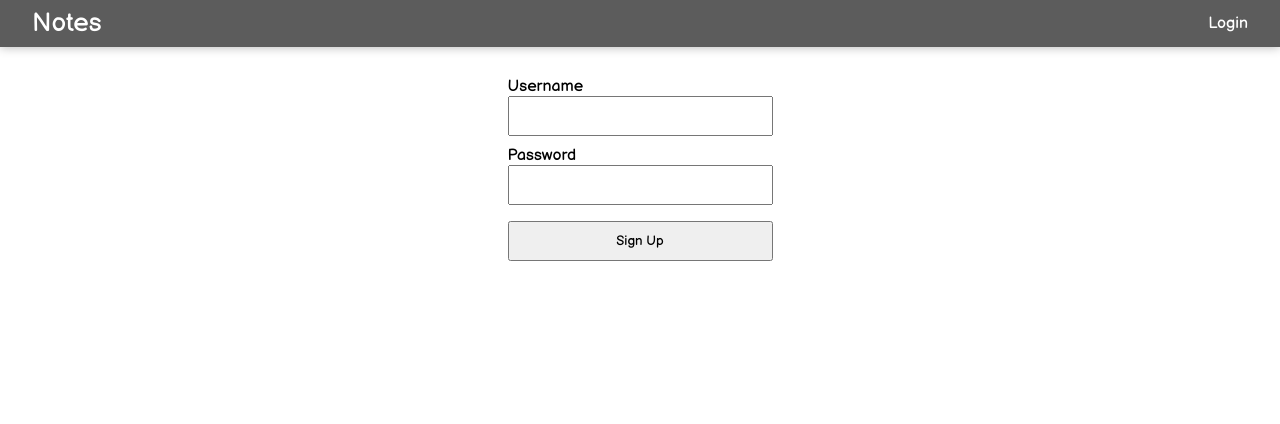
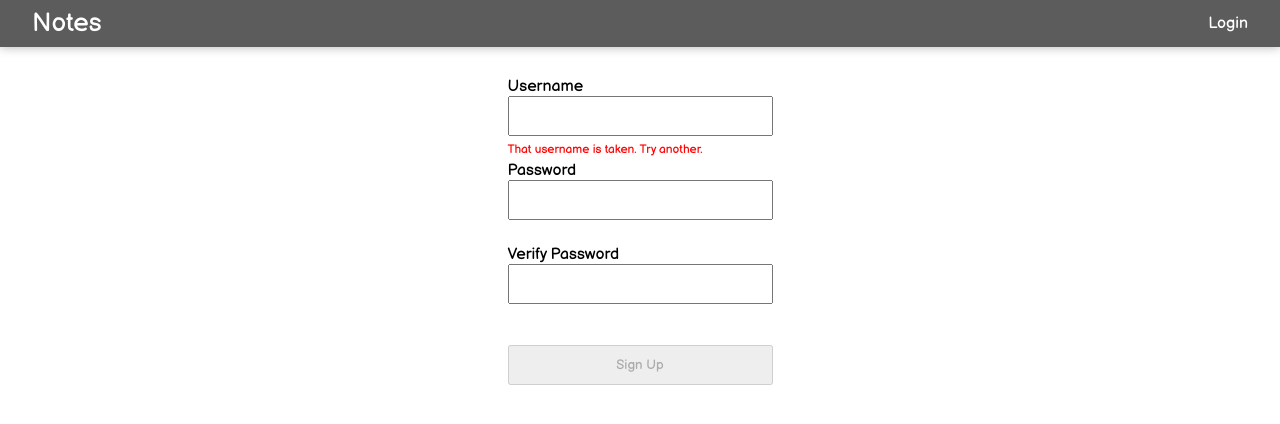
Before and after one commit to allisondev16/my-notes, a React (Create React App) app: page /signup in a window 1280 px wide. Shown: the top 424 px of the page. Built offline with nearby package versions, Linux system fonts and the light colour scheme.

Commit message:
Updated Sign Up functionality

```diff
--- a/package.json
+++ b/package.json
@@ -21,7 +21,7 @@
     "web-vitals": "^1.1.2"
   },
   "scripts": {
-    "start": "node backend/server.js",
+    "start": "react-scripts start",
     "build": "react-scripts build",
     "test": "react-scripts test",
     "eject": "react-scripts eject"
--- a/public/styles.css
+++ b/public/styles.css
@@ -4,10 +4,6 @@
     box-sizing: border-box;
     font-family: 'Balsamiq Sans', cursive;
     font-weight: 400;
-}
-
-body {
-
 }
 
 header {
@@ -68,13 +64,21 @@ form.login {
     width: 265px;
 }
 
+form.login label {
+    position: relative;
+}
+
+form.login p {
+    position: absolute;
+    bottom: -32px;
+    font-size: 12px;
+    color: red;
+}
+
 form.login input {
     padding: 10px;
     width: 265px;
-}
-
-form.login input[type="text"] {
-    margin-bottom: 10px;
+    margin-bottom: 25px;
 }
 
 form.login input[type="submit"] {
@@ -138,7 +142,7 @@ form.login input[type="submit"] {
     opacity: 1;
 }
 
-.note .deleteIcon:hover{
+.note .deleteIcon:hover {
     color: white;
     opacity: 1;
     background-color: red;
--- a/src/components/App.js
+++ b/src/components/App.js
@@ -19,21 +19,28 @@ function App() {
     async function fetchData() {
 
       if (username != null) {
+        // User is logged in
+
+        // get all the data in database
         const req = await axios.get('/user/notes');
 
-        const userNotes = req.data.find(user => user.username === username);
+        // filter the data by current user in the State Hook
+        const userNotes = req.data.find(userData => userData.username === username);
 
         if (userNotes) {
+          // If existing user, then get the user's existing data by State Hook
           setNotes(userNotes.notes);
           setIsloaded(true);
           console.log("user found: " + userNotes.username);
         } else {
-          console.log("user not found");
-          axios.post('user/notes', {
+          // If the user is not found in database, then create a user by post request
+          await axios.post('user/notes', {
             username: username
           });
+          setIsloaded(true);
         }
       } else if (username == null) {
+        // User is not logged in
         setNotes([{
           title: "Welcome to Notes by allison",
           content: "Start by creating notes and you can edit and delete.\nLog in to save your notes!"
@@ -85,10 +92,7 @@ function App() {
     setUser(username);
   }
 
-  //to be continued
-  async function signUp(username) {
-    const data = await axios.get('/user/notes');
-    console.log(data);
+  function signUp(username) {
     setUser(username);
   }
 
--- a/src/components/Signup.js
+++ b/src/components/Signup.js
@@ -1,28 +1,78 @@
-import React, { useState } from "react";
-import axios from "axios";
+import React, { useState, useEffect } from "react";
 import { useNavigate } from "react-router-dom";
+import axios from 'axios';
 
 function Signup(props) {
 
     const [credential, setCredential] = useState({
         username: "",
-        password: ""
+        password: "",
+        verifyPassword: ""
     });
+
+    const [disableSubmit, setDisableSubmit] = useState("yes");
+
+    const [isPasswordVerified, setPasswordVerified]= useState(false);
 
     const navigate = useNavigate();
 
+    useEffect(() => {
+
+        if (credential.password === credential.verifyPassword) {
+            setPasswordVerified(true);
+        } else {
+            setPasswordVerified(false);
+        }
+
+
+        /****** Submit button is disabled until all three fields are filled ******/
+
+        // This code is flexible:
+        // const credentialArray = Object.values(credential);
+        // for (let index = 0; index < credentialArray.length; index++) {
+        //     if (credentialArray[index] === "") {
+        //         setDisableSubmit("yes");
+        //         break;
+        //     } else if (index === credentialArray.length-1) {
+        //         setDisableSubmit("");
+        //     } else {
+        //         continue;
+        //     }
+        // }
+
+        // OR
+
+        // This has shorter lines of code, but not flexible:
+        if (credential.username === "" || credential.password === "" || credential.verifyPassword === ""){
+            setDisableSubmit("yes");
+        } else {
+            setDisableSubmit("");
+        }
+
+    }, [credential]);
+
     function handleChange(event) {
-        const {name, value} = event.target;
+        const { name, value } = event.target;
 
         setCredential(prevValue => {
-            return {...prevValue, [name]: value};
+            return { ...prevValue, [name]: value };
         });
     }
 
-    function handleSignUp(event) {
+    async function handleSignUp(event) {
         event.preventDefault();
-        navigate('/');
-        props.onSignup(credential.username);
+
+        const req = await axios.get('/user/notes');
+        const userIsExisting = req.data.find(userData => userData.username === credential.username);
+
+        if (userIsExisting) {
+            // render "Username already exists."
+            alert("Username already exists.");
+        } else {
+            // if user is new, then create a new user (handled by Effect Hook in App.js)
+            props.onSignup(credential.username);
+            navigate('/');
+        }
     }
 
     return (
@@ -30,13 +80,19 @@ function Signup(props) {
             <form className="login">
                 <label>
                     Username
-                    <input type="text" name="username" onChange={handleChange} />
+                    <input type="text" name="username" onChange={handleChange}/>
+                    <p>That username is taken. Try another.</p>
                 </label>
                 <label>
                     Password
                     <input type="password" name="password" onChange={handleChange} />
                 </label>
-                <input type="submit" name="SignUp" value="Sign Up" onClick={handleSignUp} />
+                <label>
+                    Verify Password
+                    <input type="password" name="verifyPassword" onChange={handleChange} validation={true} required/>
+                    {!isPasswordVerified && <p>Those passwords didn’t match. Try again.</p>}
+                </label>
+                <input type="submit" name="SignUp" value="Sign Up" onClick={handleSignUp} disabled={disableSubmit} />
             </form>
         </div>
     );
```
Also changed, not shown: 1 other file (tests, documents, lock files or other folders).
